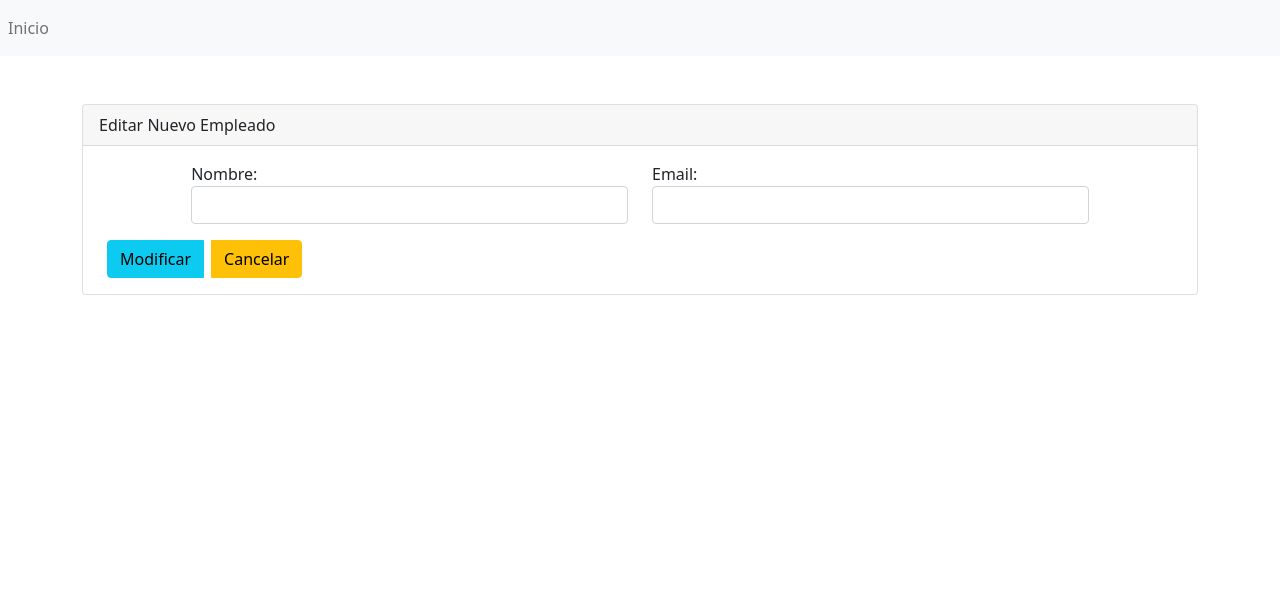
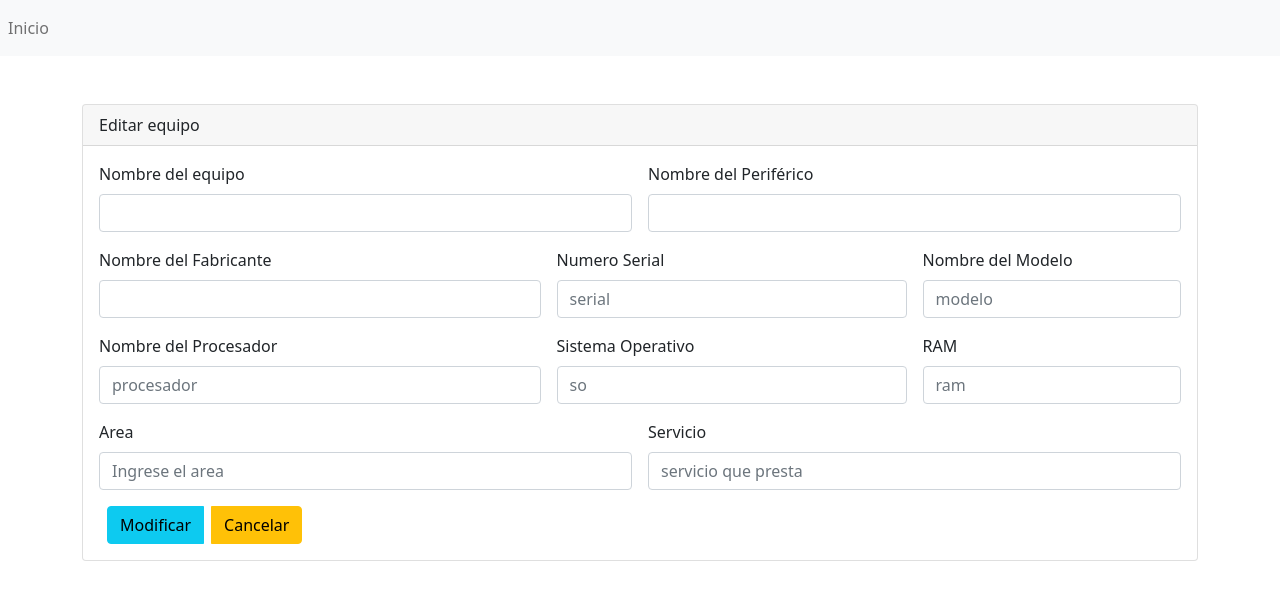
Before and after one commit to NicollePalomo/Sistema_Inventario, a Vue app: page /editar/1 in a window 1280 px wide. Shown: the top 600 px of the page. Built offline with nearby package versions, Linux system fonts and the light colour scheme; no server answers.

Commit message:
funcionalidades Crear, listar, editar y borrar en completo funcionamiento

```diff
--- a/src/components/Crear.vue
+++ b/src/components/Crear.vue
@@ -8,9 +8,10 @@
       <!-- Contenido -->
       <div class="card-body">
         <form v-on:submit.prevent="agregarRegistro">
+
           <div class="row g-3 justify-content-center">
             <!-- nombre -->
-            <div class="col-md-6  ">
+            <div class="col-md-6">
               <label for="nombre" class="form-label">Nombre del equipo</label>
               <input
                 type="text"
--- a/src/components/Editar.vue
+++ b/src/components/Editar.vue
@@ -3,39 +3,152 @@
     <div class="card  mt-5">
       <!-- Titulo -->
       <div class="card-header">
-        Editar Nuevo Empleado
+        Editar equipo
       </div>
       <!-- Contenido -->
       <div class="card-body">
         <form v-on:submit.prevent="actualizarRegistro">
-          <div class="row justify-content-center">
+          <div class="row g-3 justify-content-center">
             <!-- nombre -->
-            <div class="col-md-5 form-group">
-              <label for="nombre">Nombre:</label>
+            <div class="col-md-6">
+              <label for="nombre" class="form-label">Nombre del equipo</label>
               <input
                 type="text"
                 class="form-control"
                 name="nombre"
-                v-model="empleado.nombre"
+                v-model="equipo.nombre"
                 id="nombre"
                 aria-describedby="helpId"
                 required
               />
             </div>
             <!-- email -->
-            <div class="col-md-5 form-group">
-              <label for="email">Email:</label>
+            <div class="col-md-6">
+              <label for="periferico" class="form-label">Nombre del Periférico</label>
               <input
                 type="text"
                 class="form-control"
                 name="email"
-                v-model="empleado.tipo_periferico"
+                v-model="equipo.periferico"
                 id="email"
                 aria-describedby="helpId"
                 required
               />
             </div>
+            <!-- fabricante -->
+            <div class="col-md-5">
+              <label for="fabricante" class="form-label">Nombre del Fabricante</label>
+              <input
+                type="text"
+                class="form-control"
+                name="fabricante"
+                v-model="equipo.fabricante"
+                id="fabricante"
+                aria-describedby="helpId"
+                required
+              />
+            </div>
+            <!-- serial -->
+            <div class="col-md-4">
+              <label for="serial" class="form-label">Numero Serial</label>
+              <input
+                type="text"
+                class="form-control"
+                name="serial"
+                v-model="equipo.seriall"
+                id="serial"
+                aria-describedby="helpId"
+                placeholder="serial"
+                required
+              />
+            </div>
+
+            <!-- modelo -->
+            <div class="col-md-3">
+              <label for="modelo" class="form-label">Nombre del Modelo</label>
+              <input
+                type="text"
+                class="form-control"
+                name="modelo"
+                v-model="equipo.modelo"
+                id="modelo"
+                aria-describedby="helpId"
+                placeholder="modelo"
+                required
+              />
+            </div>
+            <!-- Procesador -->
+            <div class="col-md-5">
+              <label for="procesador" class="form-label">Nombre del Procesador</label>
+              <input
+                type="text"
+                class="form-control"
+                name="procesador"
+                v-model="equipo.procesador"
+                id="procesador"
+                aria-describedby="helpId"
+                placeholder="procesador"
+                required
+              />
+            </div>
+            <!-- SO -->
+            <div class="col-md-4">
+              <label for="so" class="form-label">Sistema Operativo</label>
+              <input
+                type="text"
+                class="form-control"
+                name="so"
+                v-model="equipo.so"
+                id="so"
+                aria-describedby="helpId"
+                placeholder="so"
+                required
+              />
+            </div>
+            <!-- ram -->
+            <div class="col-md-3">
+              <label for="ram" class="form-label">RAM</label>
+              <input
+                type="text"
+                class="form-control"
+                name="ram"
+                v-model="equipo.ram"
+                id="ram"
+                aria-describedby="helpId"
+                placeholder="ram"
+                required
+              />
+            </div>
+            <!-- Area -->
+            <div class="col-md-6  ">
+              <label for="area" class="form-label">Area</label>
+              <input
+                type="text"
+                class="form-control"
+                name="area"
+                v-model="equipo.area"
+                id="area"
+                aria-describedby="helpId"
+                placeholder="Ingrese el area"
+                required
+              />
+            </div>
+            <!-- Servicio -->
+            <div class="col-md-6">
+              <label for="servicio" class="form-label">Servicio</label>
+              <input
+                type="text"
+                class="form-control"
+                name="servicio"
+                v-model="equipo.servicio"
+                id="servicio"
+                aria-describedby="helpId"
+                placeholder="servicio que presta"
+                required
+              />
+            </div>
           </div>
+
           <!-- Botones -->
           <div class="btn-group mt-3 " role="group" aria-label="">
             <button type="submit" class="btn btn-info mx-2">Modificar</button>
@@ -53,7 +166,7 @@
   export default {
     data() {
       return {
-        empleado: {},
+        equipo: {},
       };
     },
     created: function() {
@@ -65,15 +178,23 @@
           .then((respuesta) => respuesta.json())
           .then((datosRespuesta) => {
             console.log(datosRespuesta);
-            this.empleado = datosRespuesta[0];
+            this.equipo = datosRespuesta[0];
           })
           .catch(console.log);
       },
       actualizarRegistro() {
         let datosEnviar = {
           id: this.$route.params.id,
-          nombre: this.empleado.nombre,
-          correo: this.empleado.correo,
+          nombre: this.equipo.nombre,
+          periferico: this.equipo.periferico,
+          fabricante: this.equipo.fabricante,
+          seriall: this.equipo.seriall,
+          modelo: this.equipo.modelo,
+          procesador: this.equipo.procesador,
+          ram: this.equipo.ram,
+          so: this.equipo.so,
+          area: this.equipo.area,
+          servicio: this.equipo.servicio,
         };
         fetch("http://localhost/equipos/?actualizar=" + this.$route.params.id, {
           method: "POST",
```
